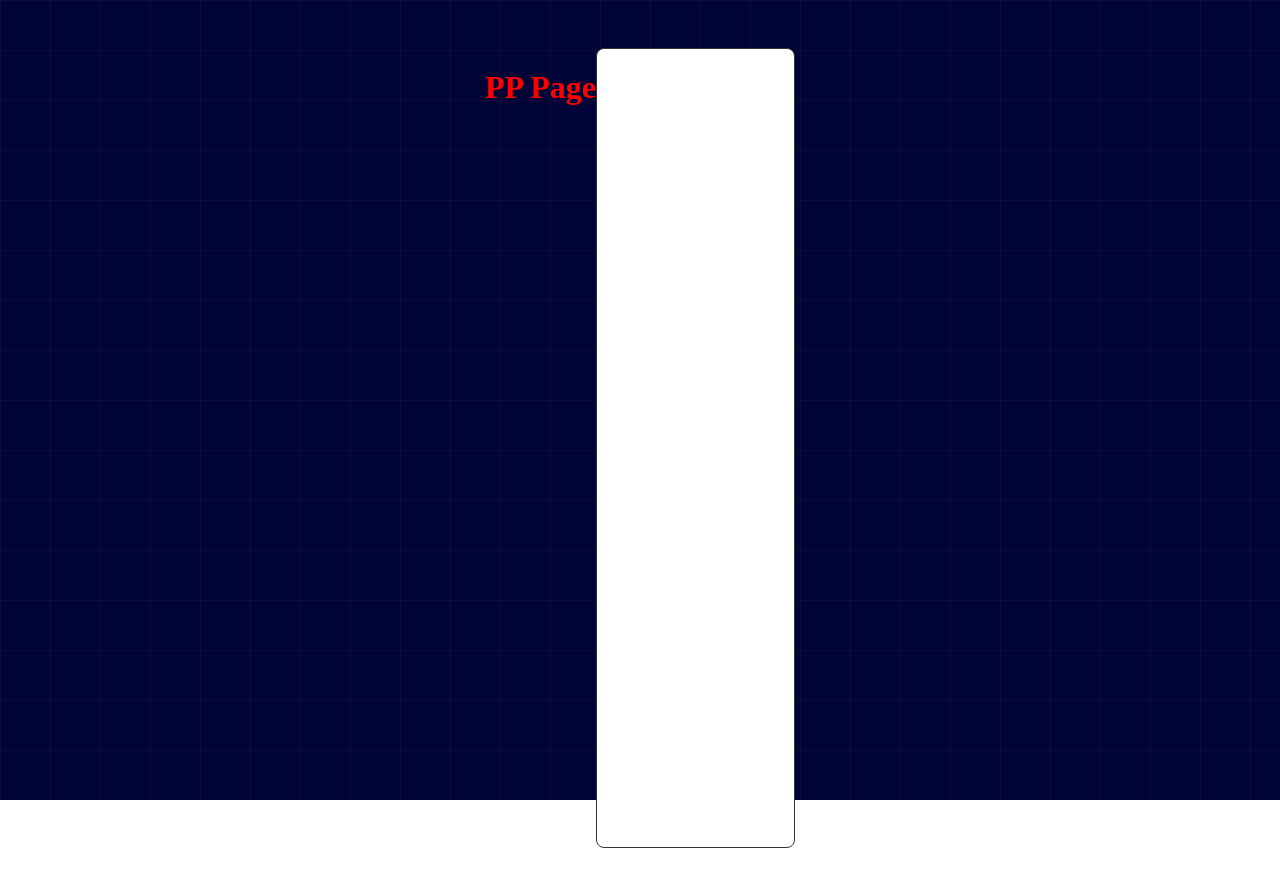
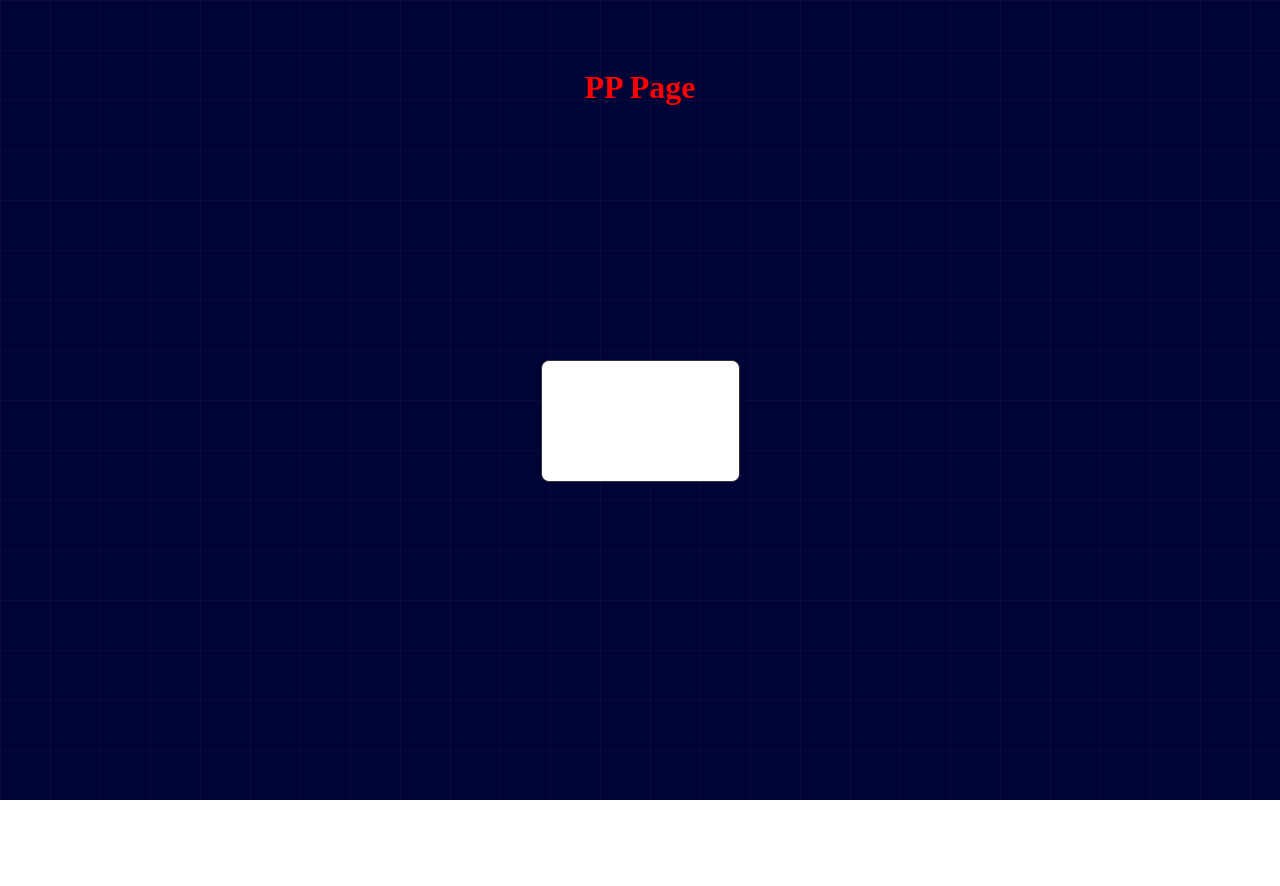
Before and after one commit to warrendsteinacker-max/full-stack, a React (Vite) app in the folder my-app/: page /p in a window 1280 px wide. Shown: the top 886 px of the page. Built offline with nearby package versions, Linux system fonts and the light colour scheme.

Commit message:
palying with styles

```diff
--- a/my-app/src/components/PP.jsx
+++ b/my-app/src/components/PP.jsx
@@ -29,7 +29,9 @@ function PP() {
         <div style={{color: state.color, justifyContent: 'center', alignItems: 'center', height: '100vh'}}>
             <h1>PP Page</h1>
         </div>
-        <input type="text" onChange={(e) => {dispatch({type: 'col', payload: e.target.value})}} />
+        <input type="text" style={{justifyContent: 'center', alignItems: 'center', height: '100px', position: 'absolute', top: '40%'}} onChange={(e) => {dispatch({type: 'col', payload: e.target.value})}} />
+        <>
+        </>
         </>
     );
 }
```
